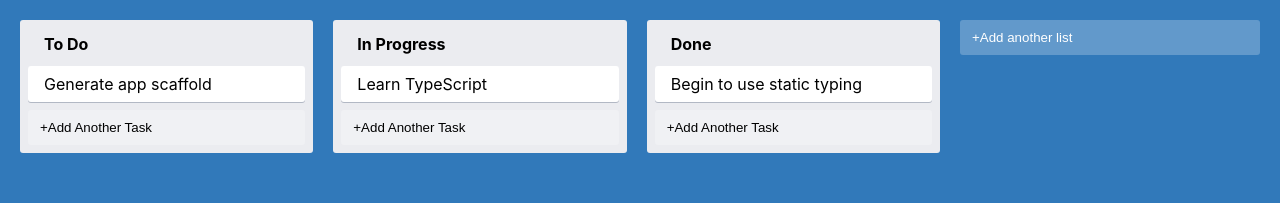
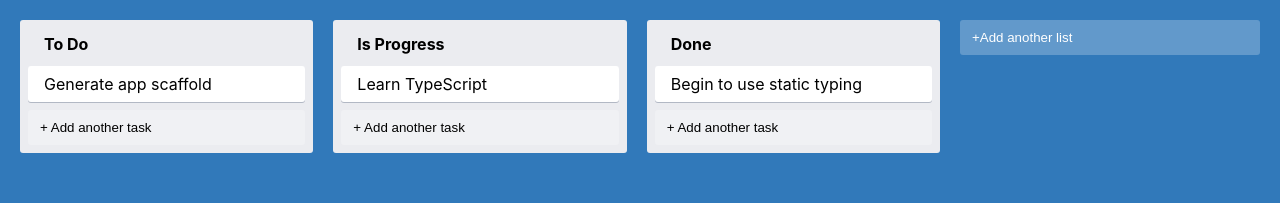
Before and after one commit to bkmorgan3/ts-trello, a React (Create React App) app: page / in a window 1280 px wide. Shown: the top 203 px of the page. Built offline with nearby package versions, Linux system fonts and the light colour scheme.

Commit message:
adds with useRducer

```diff
--- a/package.json
+++ b/package.json
@@ -11,11 +11,13 @@
     "@types/react": "^16.9.0",
     "@types/react-dom": "^16.9.0",
     "@types/styled-components": "^5.1.2",
+    "@types/uuid": "^8.0.0",
     "react": "^16.13.1",
     "react-dom": "^16.13.1",
     "react-scripts": "3.4.1",
     "styled-components": "^5.1.1",
-    "typescript": "~3.7.2"
+    "typescript": "~3.7.2",
+    "uuid": "^8.3.0"
   },
   "scripts": {
     "start": "react-scripts start",
--- a/src/App.tsx
+++ b/src/App.tsx
@@ -1,22 +1,35 @@
 import React from 'react';
-import {Column} from './Column'
-import {Card} from './Card'
-import {AppContainer} from './styles'
+import {Column} from './Column';
+import {AppContainer} from './styles';
+import {useAppState} from './AppStateContext';
 import {AddNewItem} from './AddNewItem';
 
-function App() {
+interface Task {
+  id:string
+  text: string
+}
+
+interface List {
+  id: string
+  text: string
+  tasks: Task[]
+}
+
+export interface AppState {
+  lists: List[]
+}
+
+
+const App = () => {
+  const {state, dispatch} = useAppState()
+
   return (
     <AppContainer>
-      <Column text="To Do">
-        <Card text="Generate app scaffold" />
-      </Column>
-      <Column text="In Progress">
-        <Card text="Learn TypeScript" />
-      </Column>
-      <Column text="Done">
-        <Card text="Begin to use static typing" />
-      </Column>
-      <AddNewItem toggleButtonText="+Add another list" onAdd={console.log} />
+      {state.lists.map ((list, i) => (
+        <Column text={list.text} key={list.id} index={i} id={list.id} />
+      ))}
+
+      <AddNewItem toggleButtonText="+Add another list" onAdd={text => dispatch({type: 'ADD_LIST', payload: text})} />
     </AppContainer>
   );
 }
--- /dev/null
+++ b/src/AppStateContext.tsx
@@ -0,0 +1,90 @@
+import React, {createContext, useReducer, useContext} from 'react';
+import {AppState} from './App'
+import {v4 as uuid} from 'uuid';
+import { findItemIndexById } from './findItemByIndex';
+
+type Action =
+| {
+  type: "ADD_LIST"
+  payload: string
+}
+| {
+  type: "ADD_TASK"
+  payload: {text: string, taskId: string}
+}
+
+
+interface AppStateContextProps {
+  state: AppState
+  dispatch: React.Dispatch<any>
+}
+
+const AppStateContext = createContext<AppStateContextProps>({} as AppStateContextProps)
+
+
+
+
+const appStateReducer = (state: AppState, action: Action): AppState => {
+  switch(action.type) {
+    case "ADD_LIST" : {
+      return {
+        ...state,
+        lists: [
+          ...state.lists,
+          {id: uuid(), text: action.payload, tasks:[]}
+        ]
+      }
+    }
+    case 'ADD_TASK': {
+      const targetLaneIndex = findItemIndexById(
+        state.lists,
+        action.payload.taskId
+        )
+        state.lists[targetLaneIndex].tasks.push({
+          id: uuid(),
+          text: action.payload.text
+        })
+        return {...state}
+      }
+      default: {
+        return state
+      }
+    }
+  }
+
+
+  const appData: AppState = {
+    lists: [
+      {
+        id:"0",
+        text: "To Do",
+        tasks: [{id: "c0", text: "Generate app scaffold"}]
+      },
+      {
+        id: "1",
+        text: 'Is Progress',
+        tasks: [{id: 'c2', text: "Learn TypeScript"}]
+      },
+      {
+        id: "2",
+        text: "Done",
+        tasks: [{id: "c3", text: "Begin to use static typing"}]
+      }
+    ]
+  }
+
+
+export const AppStateProvider = ({children}: React.PropsWithChildren<{}>) => {
+  const [state, dispatch] = useReducer(appStateReducer, appData)
+
+  return (
+    <AppStateContext.Provider value={{state, dispatch}}>
+    {children}
+  </AppStateContext.Provider>
+  )
+}
+
+
+export const useAppState = () => {
+  return useContext(AppStateContext)
+}
--- a/src/Card.tsx
+++ b/src/Card.tsx
@@ -3,6 +3,7 @@ import {CardContainer} from './styles';
 
 interface CardProps {
   text: string
+  index: number
 }
 
 export const Card = ({text}: CardProps) => {
--- a/src/Column.tsx
+++ b/src/Column.tsx
@@ -1,26 +1,35 @@
 import React from 'react';
 import {AddNewItem} from './AddNewItem';
+import {useAppState} from './AppStateContext';
 import {ColumnContainer, ColumnTitle} from './styles';
+import {Card} from './Card'
 
 interface ColumnProps {
   text: string
+  index: number
+  id: string
 }
 
 
 
 export const Column = ({
   text,
-  children
-}: React.PropsWithChildren<ColumnProps>) => {
-  return <ColumnContainer>
-    <ColumnTitle>
-      {text}
-    </ColumnTitle>
-    {children}
-    <AddNewItem
-    toggleButtonText="+Add Another Task"
-    onAdd={console.log}
-    dark
-    />
-  </ColumnContainer>
+  index,
+  id
+}: ColumnProps) => {
+  const {state, dispatch} = useAppState()
+  return (
+    <ColumnContainer>
+      <ColumnTitle>{text}</ColumnTitle>
+      {state.lists[index].tasks.map((task,i) => (
+        <Card text={task.text} key={task.id} index={i} />
+      ))}
+      <AddNewItem
+      toggleButtonText="+ Add another task"
+      onAdd={text => dispatch({type: "ADD_TASK", payload: {text,taskId: id} })
+      }
+      dark
+      />
+    </ColumnContainer>
+  )
 }
--- a/src/NewItemForm.tsx
+++ b/src/NewItemForm.tsx
@@ -1,4 +1,5 @@
 import React, {useState} from 'react';
+import {useFocus} from './utils/useFocus';
 import {NewItemFormContainer, NewItemButton, NewItemInput} from './styles';
 
 interface NewItemsFormProps {
@@ -7,10 +8,13 @@ interface NewItemsFormProps {
 
 export const NewItemForm = ({onAdd}: NewItemsFormProps) => {
   const [text, setText] = useState("")
+  const inputRef = useFocus()
+
 
   return (
     <NewItemFormContainer>
       <NewItemInput
+      ref={inputRef}
       value={text}
       onChange={(e) => setText(e.target.value)}
       />
--- /dev/null
+++ b/src/findItemByIndex.ts
@@ -0,0 +1,11 @@
+
+
+
+
+interface Item {
+  id: String
+}
+
+export const findItemIndexById = <T extends Item>(items: T[], id: string) => {
+  return items.findIndex((item: T) => item.id === id)
+}
--- a/src/index.tsx
+++ b/src/index.tsx
@@ -2,7 +2,11 @@ import React from 'react';
 import ReactDOM from 'react-dom';
 import './index.css';
 import App from './App';
+import {AppStateProvider} from './AppStateContext'
 
-ReactDOM.render( <App />,
+ReactDOM.render(
+  <AppStateProvider>
+    <App />
+  </AppStateProvider>,
   document.getElementById('root')
 );
--- /dev/null
+++ b/src/utils/useFocus.ts
@@ -0,0 +1,10 @@
+import {useRef, useEffect} from 'react';
+
+export const useFocus = () => {
+  const ref = useRef<HTMLInputElement>(null)
+
+  useEffect(() => {
+    ref.current?.focus()
+  })
+  return ref
+}
```
Also changed, not shown: 2 other files (tests, documents, lock files or other folders).
